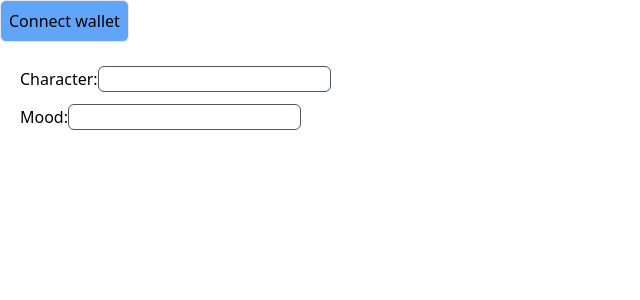
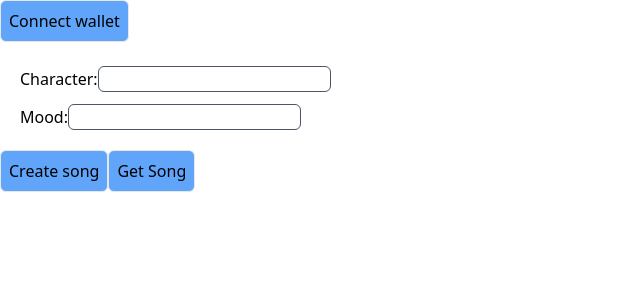
Before and after one commit to Gathin23/abc-ora, a React (Create React App) app: page / in a window 1280 px wide. Shown: the top 300 px of the page, without its empty margins (0-640 px from the left). Built offline with nearby package versions, Linux system fonts and the light colour scheme; the HTML template or start-up script is replaced by a standard one.

Commit message:
V1- Create and get song

```diff
--- a/src/App.js
+++ b/src/App.js
@@ -3,8 +3,8 @@ import { useState } from "react";
 
 function App() {
   let [connected, setConnected] = useState(false);
-  let [character, setCharacter] = useState(null);
-  let [mood, setMood] = useState(null);
+  let [character, setCharacter] = useState("");
+  let [mood, setMood] = useState("");
   let prompt = `Generate a music theme in ABCjs format for a character with the following characteristics: ${character} and mood: ${mood}. Ensure the music accurately reflects the character's traits and the specified mood. Follow these steps:
 
   Key signature: It's usually denoted with K: followed by the note and the scale type, like C for C major. It wasn't specified in your provided output, but if we're in the key of C major (which doesn't need to be specified as it's the default), we wouldn't necessarily include this unless a different key is desired.
@@ -44,7 +44,7 @@ function App() {
   only print the genreated notes, no extra texts
 
   check the generated output twice and remove any extra descriptions other than notes
-  End of instructions.`
+  End of instructions.`;
 
   let { ethereum } = window;
   let contract = null;
@@ -238,6 +238,16 @@ function App() {
     contract = new ethers.Contract(address, abi, signer);
   }
 
+  const calculateAIResult = async (prompt) => {
+    let result = await contract.calculateAIResult(0, prompt);
+    console.log(result);
+  };
+
+  const getAIResult = async (prompt) => {
+    let result = await contract.getAIResult(0, prompt);
+    console.log(result)
+  };
+
   return (
     <div>
       <button
@@ -276,8 +286,28 @@ function App() {
         </label>
       </form>
 
+      <button
+        className="border bg-blue-400 rounded-md p-2"
+        onClick={() => {
+          if (contract && mood && character) {
+            calculateAIResult(prompt);
+          } else {
+            alert("Please fill in the character and mood fields");
+          }
+        }}
+      >
+        Create song
+      </button>
 
-
+      <button
+        className="border bg-blue-400 rounded-md p-2"
+        onClick={() => {
+          if (contract && mood && character) {
+            getAIResult(prompt);
+          } else {
+            alert("Please create a song first");
+          }
+        }}>Get Song</button>
     </div>
   );
 }
```
